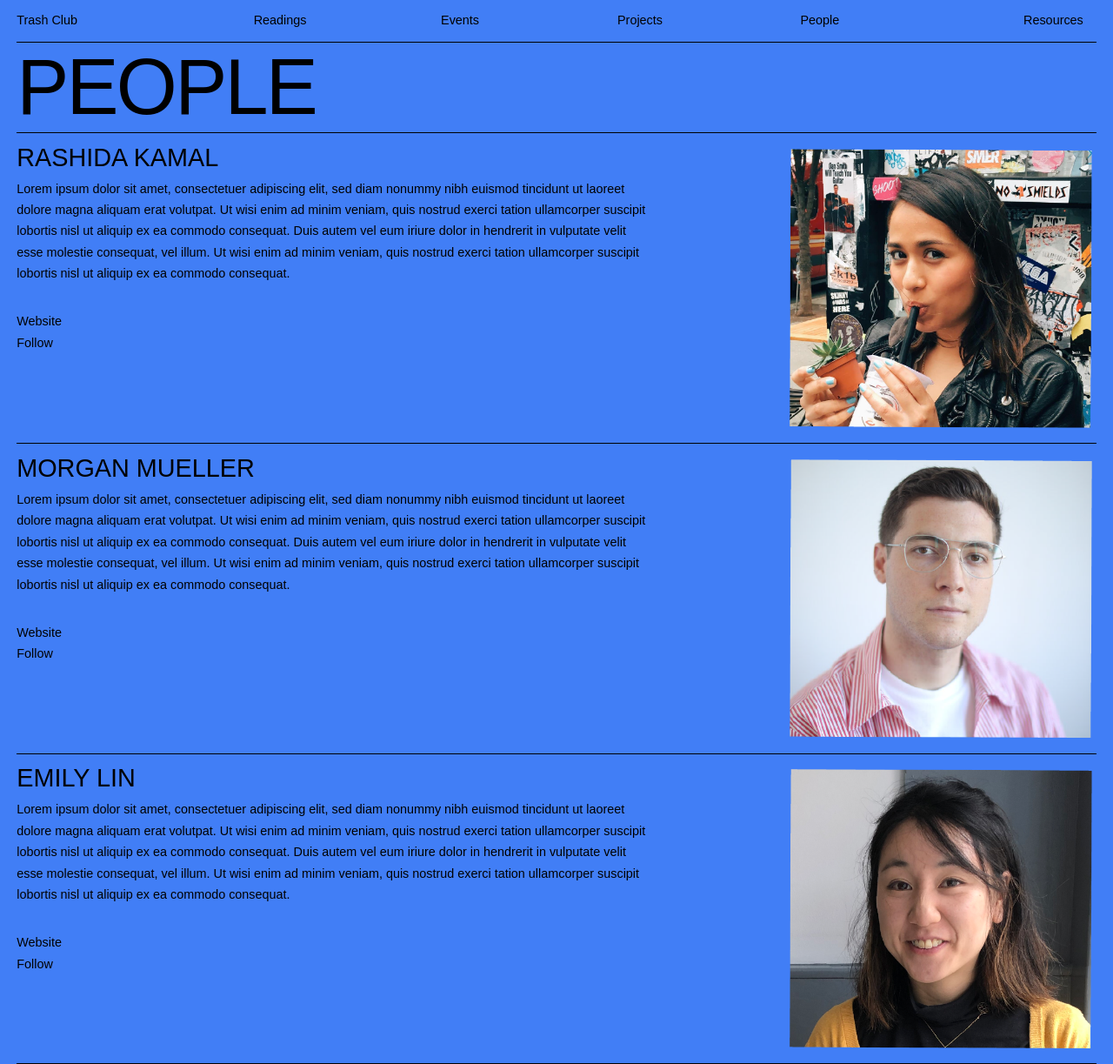
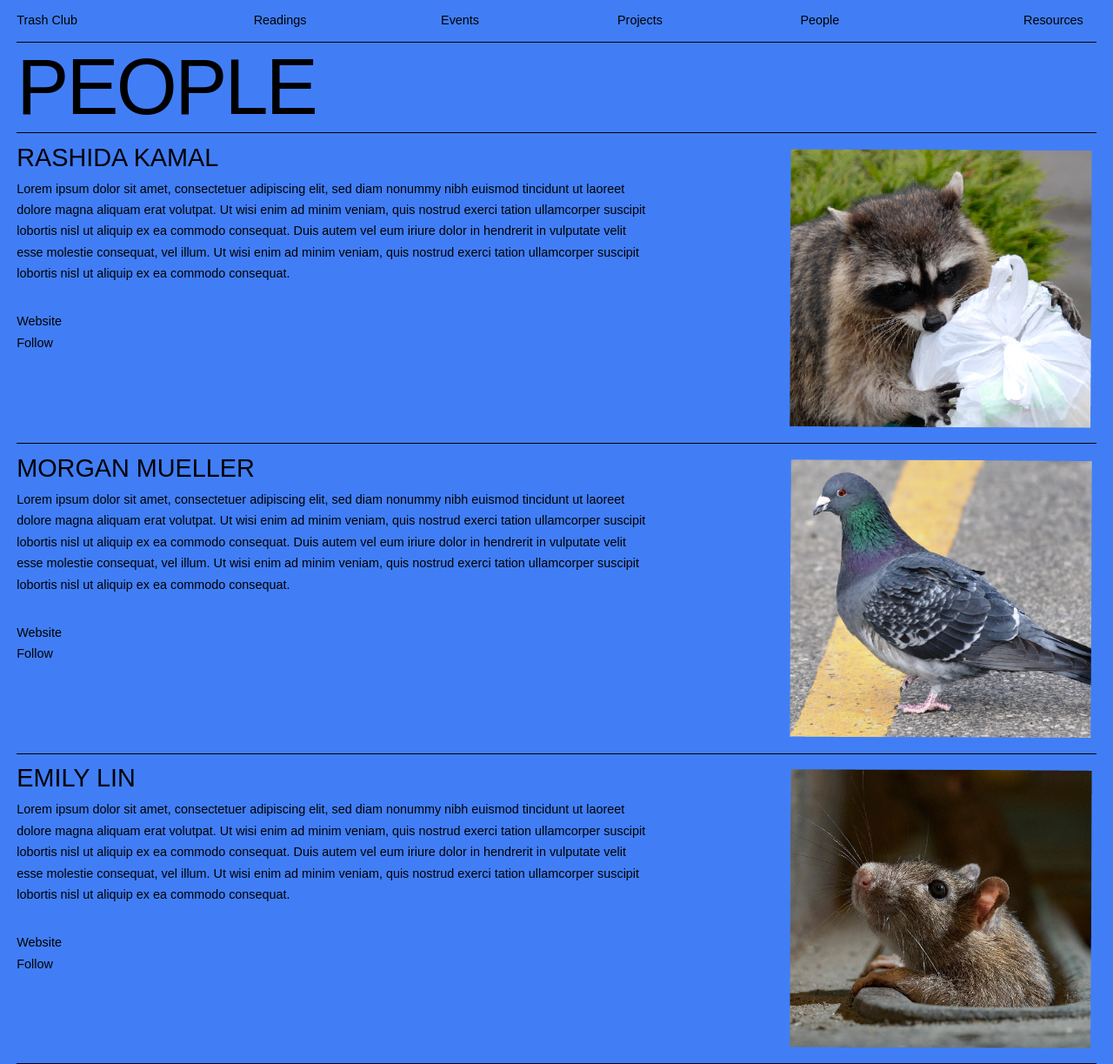
Before and after one commit to trashclub/trashclub.github.io, a Jekyll site: the page people/index.html, which Jekyll copies as it is, in a window 1280 px wide. Shown: the whole page at 87% size. Built offline with Jekyll 4.4.1, drawn with Linux system fonts in a browser that asks for light colours; some web fonts are replaced.

Commit message:
update people img

```diff
--- a/people/index.html
+++ b/people/index.html
@@ -1,14 +1,55 @@
----
-title: My page
-layout: default
----
+<!DOCTYPE html>
+<html lang="en">
 
-<body class="body-people">
+<head>
+    <meta charset="UTF-8">
+    <meta name="viewport" content="width=device-width, initial-scale=1.0">
+    <title>Trash Club Test 5:16</title>
+
+    <!--Bootstrap-->
+    <link rel="stylesheet" href="https://maxcdn.bootstrapcdn.com/bootstrap/4.0.0-alpha.6/css/bootstrap.min.css"
+        integrity="sha384-rwoIResjU2yc3z8GV/NPeZWAv56rSmLldC3R/AZzGRnGxQQKnKkoFVhFQhNUwEyJ" crossorigin="anonymous">
+
+    <!--Stylesheet-->
+    <link rel="stylesheet" href="/style/style.css">
+
+    <!--adobe fonts-->
+    <link rel="stylesheet" href="https://use.typekit.net/lwy8jjd.css">
+
+</head>
+
+    <body class="body-people">
     <!--CONTAINER-->
     <div class="container">
 
         <!--NAVBAR-->
-        {% include navbar.html %}
+        <!--NAVBAR-->
+<div id='navbar' class='row justify-content-between'>
+    <div id='navbar-trashclub' class='navbar-link col-sm'>
+        <a href="/">Trash Club</a>
+    </div>
+
+    <div id='navbar-reading' class='navbar-link col-sm'>
+        <a href="/reading/">Readings</a>
+    </div>
+
+    <div id='navbar-events' class='navbar-link col-sm'>
+        <a href="/events/">Events</a>
+    </div>
+
+    <div id='navbar-projects' class='navbar-link col-sm'>
+        <a href="/projects/">Projects</a>
+    </div>
+
+    <div id='navbar-people' class='navbar-link col-sm'>
+        <a href="/people/">People</a>
+    </div>
+
+    <div id='navbar-resources' class='navbar-link col-sm'>
+        <a href="/resources/">Resources</a>
+    </div>
+
+</div>
 
         <!--PEOPLE-->
         <div id='people-container' class='row justify-content-between'>
@@ -39,7 +80,7 @@
                 </div>
 
                 <div class='people-div col col-md-5'>
-                    <img src="/photos/rashida_1.png" alt="placeholder" class='people-img'>
+                    <img src="/photos/rashida_jk.png" alt="placeholder" class='people-img'>
                 </div>
             </div>
 
@@ -63,7 +104,7 @@
                 </div>
 
                 <div class='people-div col col-md-5'>
-                    <img src="/photos/morgan_1.png" alt="placeholder" class='people-img'>
+                    <img src="/photos/morgan_jk.png" alt="placeholder" class='people-img'>
                 </div>
             </div>
 
@@ -87,7 +128,7 @@
                 </div>
 
                 <div class='people-div col col-md-5'>
-                    <img src="/photos/emily_1.png" alt="placeholder" class='people-img'>
+                    <img src="/photos/emily_jk.png" alt="placeholder" class='people-img'>
                 </div>
             </div>
 
@@ -97,3 +138,8 @@
 
 
     </div>
+
+
+
+</body>
+</html>
```
